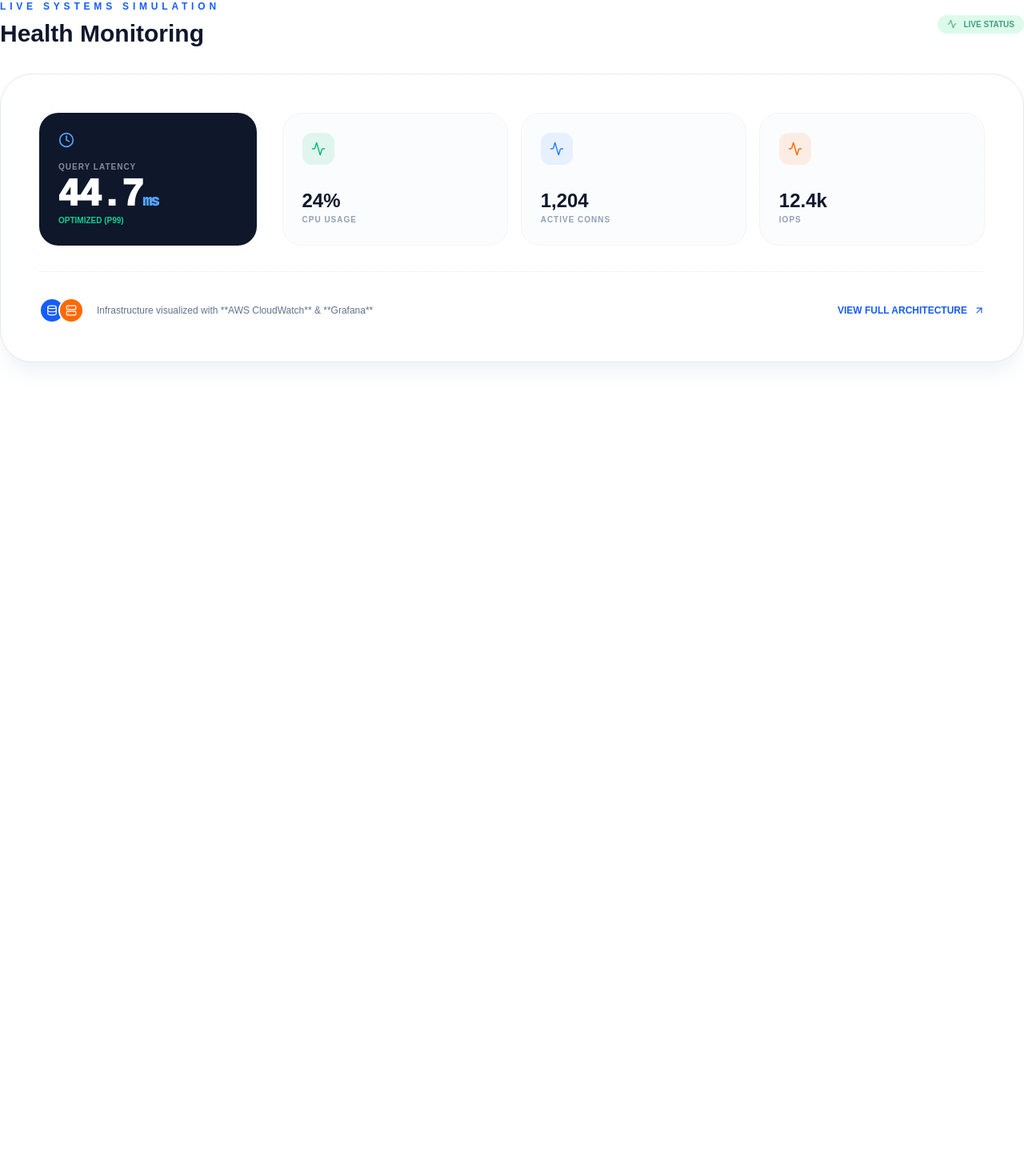
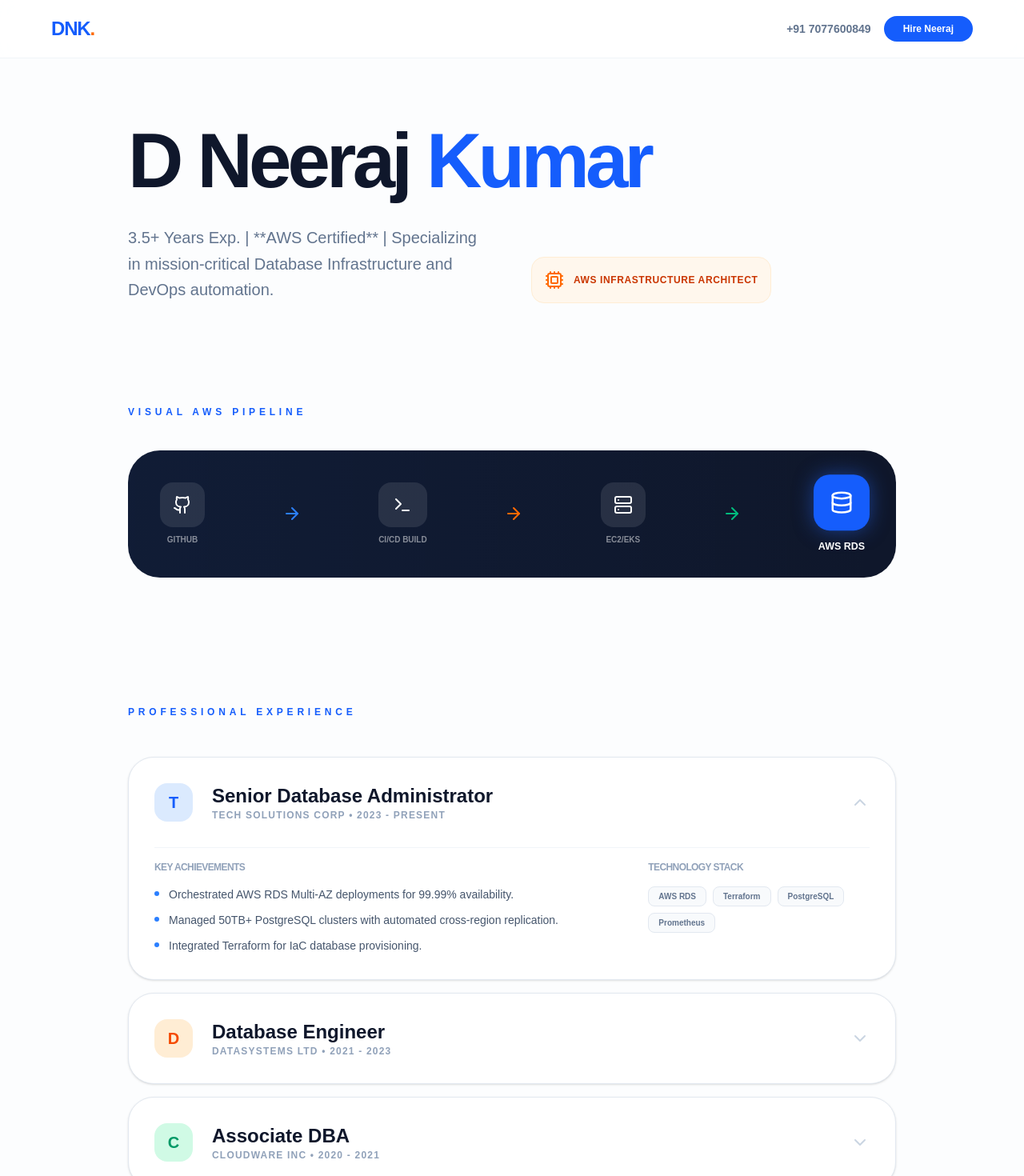
Before and after one commit to dneerajkumar/dneerajkumar.github.io, a Next.js app: page / in a window 1280 px wide. Shown: the top 1470 px of the page at 80% size. Before the commit the page ends 800 px from the top, so only its background shows below. Built offline with nearby package versions, Linux system fonts and the light colour scheme.

Commit message:
Final: Added Live DB Health Monitor and AWS Architecture branding

```diff
--- a/app/page.tsx
+++ b/app/page.tsx
@@ -1,90 +1,197 @@
 "use client";
-import React, { useState, useEffect } from 'react';
-import { motion } from 'framer-motion';
-import { Activity, Server, Clock, Database as DBIcon, ArrowUpRight } from 'lucide-react';
+import React, { useState } from 'react';
+import { motion, AnimatePresence } from 'framer-motion';
+import {
+  Database, ShieldCheck, Zap, ChevronDown,
+  Cloud, Server, Terminal, Lock, Globe,
+  Mail, Phone, Linkedin, Github, ArrowRight, Cpu
+} from 'lucide-react';
 
-const MonitoringDashboard = () => {
-  const [latency, setLatency] = useState(42);
-
-  // Simulated live latency jitter
-  useEffect(() => {
-    const interval = setInterval(() => {
-      setLatency(prev => Math.max(38, Math.min(prev + (Math.random() * 4 - 2), 48)));
-    }, 2000);
-    return () => clearInterval(interval);
-  }, []);
-
-  const metrics = [
-    { label: "CPU Usage", value: "24%", color: "text-emerald-500", bg: "bg-emerald-500/10" },
-    { label: "Active Conns", value: "1,204", color: "text-blue-500", bg: "bg-blue-500/10" },
-    { label: "IOPS", value: "12.4k", color: "text-orange-500", bg: "bg-orange-500/10" },
+const experiences = [
+  {
+    company: "Tech Solutions Corp",
+    role: "Senior Database Administrator",
+    period: "2023 - Present",
+    color: "blue",
+    highlights: [
+      "Orchestrated AWS RDS Multi-AZ deployments for 99.99% availability.",
+      "Managed 50TB+ PostgreSQL clusters with automated cross-region replication.",
+      "Integrated Terraform for IaC database provisioning."
+    ],
+    stack: ["AWS RDS", "Terraform", "PostgreSQL", "Prometheus"]
+  },
+  {
+    company: "DataSystems Ltd",
+    role: "Database Engineer",
+    period: "2021 - 2023",
+    color: "orange",
+    highlights: [
+      "Reduced query latency by 45% through advanced indexing and sharding.",
+      "Automated backup validation using AWS Lambda and Python.",
+      "Implemented VPC peering and security groups for cross-account data flow."
+    ],
+    stack: ["MySQL", "AWS Lambda", "Python", "VPC Security"]
+  },
+  {
+    company: "CloudWare Inc",
+    role: "Associate DBA",
+    period: "2020 - 2021",
+    color: "emerald",
+    highlights: [
+      "Handled schema migrations for high-traffic microservices.",
+      "Optimized MySQL buffer pools and InnoDB settings for 30% speed boost.",
+      "Managed user IAM policies and database secret rotation via AWS Secrets Manager."
+    ],
+    stack: ["MySQL", "IAM", "Secrets Manager", "Linux"]
+  }
 ];
 
+export default function NeerajPortfolio() {
+  const [expanded, setExpanded] = useState<number | null>(0);
+
   return (
-    <section className="mb-40">
-      <div className="flex items-center justify-between mb-8">
-        <div>
-          <h2 className="text-xs font-black uppercase tracking-[0.4em] text-blue-600 mb-2">Live Systems Simulation</h2>
-          <h3 className="text-3xl font-bold text-slate-900">Health Monitoring</h3>
-        </div>
-        <div className="flex items-center gap-2 px-3 py-1 bg-emerald-100 text-emerald-700 rounded-full text-[10px] font-bold animate-pulse">
-          <Activity size={12} /> LIVE STATUS
+    <div className="min-h-screen bg-[#fcfdfe] text-slate-900 selection:bg-blue-100 selection:text-blue-900">
+
+      {/* Hero / Header */}
+      <nav className="sticky top-0 z-50 bg-white/80 backdrop-blur-md border-b border-slate-100 px-8 py-5">
+        <div className="max-w-6xl mx-auto flex justify-between items-center">
+          <span className="font-black text-2xl tracking-tighter text-blue-600">DNK<span className="text-orange-500">.</span></span>
+          <div className="flex gap-4 items-center">
+             <a href="tel:+917077600849" className="hidden md:block text-sm font-bold text-slate-500">+91 7077600849</a>
+             <a href="#contact" className="bg-blue-600 text-white px-6 py-2 rounded-full text-xs font-bold hover:shadow-lg transition-all">Hire Neeraj</a>
           </div>
         </div>
+      </nav>
 
-      <div className="bg-white border border-slate-200 rounded-[2.5rem] p-8 md:p-12 shadow-xl shadow-slate-100 relative overflow-hidden">
-        {/* Subtle Background Pattern */}
-        <div className="absolute inset-0 opacity-[0.02] pointer-events-none">
-          <svg width="100%" height="100%"><pattern id="dots" width="20" height="20" patternUnits="userSpaceOnUse"><circle cx="2" cy="2" r="1" fill="black" /></pattern><rect width="100%" height="100%" fill="url(#dots)" /></svg>
+      <main className="max-w-5xl mx-auto px-8 py-20">
+
+        {/* Intro Section */}
+        <section className="mb-32">
+          <motion.h1 initial={{ opacity: 0 }} animate={{ opacity: 1 }} className="text-6xl md:text-8xl font-black tracking-tighter text-slate-900 mb-8">
+            D Neeraj <span className="text-blue-600">Kumar</span>
+          </motion.h1>
+          <div className="grid md:grid-cols-2 gap-12 items-end">
+            <p className="text-xl text-slate-500 leading-relaxed font-medium">
+              3.5+ Years Exp. | **AWS Certified** | Specializing in mission-critical Database Infrastructure and DevOps automation.
+            </p>
+            <div className="flex gap-4">
+               <div className="p-4 bg-orange-50 rounded-2xl border border-orange-100 flex items-center gap-3">
+                  <Cpu className="text-orange-500" />
+                  <span className="text-xs font-bold uppercase text-orange-700 tracking-wider">AWS Infrastructure Architect</span>
                </div>
+            </div>
+          </div>
+        </section>
 
-        <div className="grid md:grid-cols-4 gap-8 relative z-10">
-          {/* Main Latency Gauge */}
-          <div className="md:col-span-1 p-6 bg-slate-900 rounded-3xl text-white flex flex-col justify-between">
-            <div>
-              <Clock size={20} className="text-blue-400 mb-4" />
-              <p className="text-[10px] font-bold uppercase opacity-50 tracking-widest">Query Latency</p>
+        {/* AWS Deployment Flow Component */}
+        <section className="mb-40">
+           <h2 className="text-xs font-black uppercase tracking-[0.4em] text-blue-600 mb-10">Visual AWS Pipeline</h2>
+           <div className="bg-slate-900 rounded-[2.5rem] p-10 relative overflow-hidden text-white">
+              <div className="flex flex-col md:flex-row items-center justify-between gap-8 relative z-10">
+                 <div className="text-center">
+                    <div className="p-4 bg-white/10 rounded-2xl mb-2 flex justify-center"><Github /></div>
+                    <p className="text-[10px] font-bold uppercase opacity-50">GitHub</p>
+                 </div>
+                 <ArrowRight className="text-blue-500 hidden md:block" />
+                 <div className="text-center">
+                    <div className="p-4 bg-white/10 rounded-2xl mb-2 flex justify-center"><Terminal /></div>
+                    <p className="text-[10px] font-bold uppercase opacity-50">CI/CD Build</p>
+                 </div>
+                 <ArrowRight className="text-orange-500 hidden md:block" />
+                 <div className="text-center">
+                    <div className="p-4 bg-white/10 rounded-2xl mb-2 flex justify-center"><Server /></div>
+                    <p className="text-[10px] font-bold uppercase opacity-50">EC2/EKS</p>
+                 </div>
+                 <ArrowRight className="text-emerald-500 hidden md:block" />
+                 <div className="text-center scale-125">
+                    <div className="p-4 bg-blue-600 rounded-2xl mb-2 flex justify-center shadow-[0_0_20px_rgba(37,99,235,0.5)]"><Database /></div>
+                    <p className="text-[10px] font-bold uppercase">AWS RDS</p>
+                 </div>
+              </div>
+              <div className="absolute inset-0 bg-gradient-to-r from-blue-500/5 to-transparent pointer-events-none" />
+           </div>
+        </section>
+
+        {/* Expandable Experience Section */}
+        <section id="experience" className="mb-40">
+          <h2 className="text-xs font-black uppercase tracking-[0.4em] text-blue-600 mb-12">Professional Experience</h2>
+          <div className="space-y-4">
+            {experiences.map((exp, idx) => (
+              <div key={idx} className="border border-slate-200 rounded-[2rem] bg-white overflow-hidden shadow-sm hover:shadow-md transition-shadow">
+                <button
+                  onClick={() => setExpanded(expanded === idx ? null : idx)}
+                  className="w-full p-8 flex items-center justify-between text-left group"
+                >
+                  <div className="flex gap-6 items-center">
+                    <div className={`w-12 h-12 rounded-2xl flex items-center justify-center font-bold text-xl ${
+                      exp.color === 'blue' ? 'bg-blue-100 text-blue-600' :
+                      exp.color === 'orange' ? 'bg-orange-100 text-orange-600' : 'bg-emerald-100 text-emerald-600'
+                    }`}>
+                      {exp.company[0]}
                     </div>
                     <div>
-              <div className="text-5xl font-black mb-1 font-mono tracking-tighter">
-                {latency.toFixed(1)}<span className="text-xl text-blue-400">ms</span>
-              </div>
-              <p className="text-[10px] text-emerald-400 font-bold">OPTIMIZED (P99)</p>
+                      <h4 className="text-2xl font-bold text-slate-900 group-hover:text-blue-600 transition-colors">{exp.role}</h4>
+                      <p className="text-slate-400 font-bold text-xs uppercase tracking-widest">{exp.company} • {exp.period}</p>
                     </div>
                   </div>
+                  <motion.div animate={{ rotate: expanded === idx ? 180 : 0 }}>
+                    <ChevronDown className="text-slate-300" />
+                  </motion.div>
+                </button>
 
-          {/* Other Metrics Grid */}
-          <div className="md:col-span-3 grid grid-cols-1 md:grid-cols-3 gap-4">
-            {metrics.map((m, i) => (
-              <div key={i} className="p-6 border border-slate-100 rounded-3xl bg-slate-50/50 flex flex-col justify-between">
-                <div className={`w-10 h-10 ${m.bg} rounded-xl flex items-center justify-center ${m.color}`}>
-                  <Activity size={18} />
+                <AnimatePresence>
+                  {expanded === idx && (
+                    <motion.div
+                      initial={{ height: 0, opacity: 0 }}
+                      animate={{ height: "auto", opacity: 1 }}
+                      exit={{ height: 0, opacity: 0 }}
+                      className="px-8 pb-8"
+                    >
+                      <div className="pt-4 border-t border-slate-100 grid md:grid-cols-3 gap-8">
+                        <div className="md:col-span-2 space-y-4">
+                          <p className="text-xs font-black uppercase text-slate-400 tracking-tighter">Key Achievements</p>
+                          <ul className="space-y-3">
+                            {exp.highlights.map((h, i) => (
+                              <li key={i} className="flex gap-3 text-slate-600 text-sm">
+                                <div className="mt-1.5 w-1.5 h-1.5 rounded-full bg-blue-500 shrink-0" />
+                                {h}
+                              </li>
+                            ))}
+                          </ul>
                         </div>
-                <div>
-                  <div className="text-2xl font-black text-slate-900">{m.value}</div>
-                  <p className="text-[10px] font-bold text-slate-400 uppercase tracking-widest">{m.label}</p>
+                        <div className="space-y-4">
+                          <p className="text-xs font-black uppercase text-slate-400 tracking-tighter">Technology Stack</p>
+                          <div className="flex flex-wrap gap-2">
+                            {exp.stack.map(s => (
+                              <span key={s} className="px-3 py-1 bg-slate-50 border border-slate-200 rounded-lg text-[10px] font-bold text-slate-500">{s}</span>
+                            ))}
                           </div>
+                        </div>
+                      </div>
+                    </motion.div>
+                  )}
+                </AnimatePresence>
               </div>
             ))}
           </div>
-        </div>
+        </section>
 
-        {/* Visual DB Architecture Diagram Link */}
-        <div className="mt-8 pt-8 border-t border-slate-100 flex flex-col md:flex-row items-center justify-between gap-4">
-          <div className="flex items-center gap-4">
-             <div className="flex -space-x-2">
-                <div className="w-8 h-8 rounded-full bg-blue-600 border-2 border-white flex items-center justify-center text-white"><DBIcon size={14}/></div>
-                <div className="w-8 h-8 rounded-full bg-orange-500 border-2 border-white flex items-center justify-center text-white"><Server size={14}/></div>
-             </div>
-             <p className="text-xs font-medium text-slate-500">Infrastructure visualized with **AWS CloudWatch** & **Grafana**</p>
-          </div>
-          <button className="text-xs font-bold text-blue-600 flex items-center gap-2 hover:gap-3 transition-all">
-            VIEW FULL ARCHITECTURE <ArrowUpRight size={14} />
-          </button>
+        {/* Professional Contact Card */}
+        <section id="contact" className="pb-20">
+          <div className="bg-white border-2 border-blue-600 rounded-[3rem] p-12 md:p-20 shadow-2xl shadow-blue-100 text-center">
+             <h2 className="text-4xl md:text-5xl font-black mb-6 tracking-tight">D Neeraj Kumar</h2>
+             <p className="text-slate-500 mb-10 font-medium italic">Available for remote roles and high-impact infrastructure consulting.</p>
+             <div className="flex flex-col md:flex-row justify-center items-center gap-8">
+                <a href="mailto:d.neerajkumar480@gmail.com" className="flex items-center gap-3 text-blue-600 font-bold hover:underline underline-offset-8">
+                   <Mail size={20} /> d.neerajkumar480@gmail.com
+                </a>
+                <a href="tel:+917077600849" className="flex items-center gap-3 text-orange-600 font-bold hover:underline underline-offset-8">
+                   <Phone size={20} /> +91 7077600849
+                </a>
              </div>
           </div>
         </section>
+      </main>
+    </div>
   );
-};
-
-export default MonitoringDashboard;
+}
```
Lines whose indentation alone changed are shown as unchanged.
